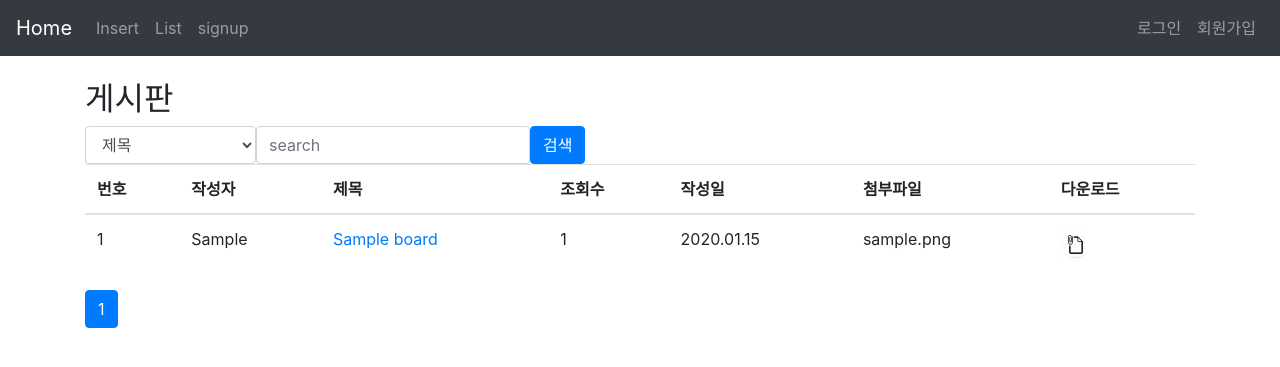
After one commit to Cofe1230/DjangoWork, a Django app: page / in a window 1280 px wide. The commit adds this page. Shown: the top 367 px of the page. Run offline with Django 4.2, Linux system fonts and the light colour scheme; tables that the repository leaves empty hold one stand-in row (values such as "Sample post"); some libraries are stand-ins or nearby versions.

Commit message:
django login

```diff
--- a/Django/myDjango02/myDjango02/settings.py
+++ b/Django/myDjango02/myDjango02/settings.py
@@ -127,3 +127,7 @@ STATICFILES_DIRS = [
 # https://docs.djangoproject.com/en/4.2/ref/settings/#default-auto-field
 
 DEFAULT_AUTO_FIELD = 'django.db.models.BigAutoField'
+
+# 로그인 성공 후 이동하는 URL
+LOGIN_REDIRECT_URL='/'
+LOGOUT_REDIRECT_URL ='/'
--- a/Django/myDjango02/myDjango02/urls.py
+++ b/Django/myDjango02/myDjango02/urls.py
@@ -17,10 +17,18 @@ Including another URLconf
 from django.contrib import admin
 from django.urls import path
 from myapp02 import views
+from django.contrib.auth import views as auth_views
 
 urlpatterns = [
+    path('',views.boardlist),
     path('admin/', admin.site.urls),
     path('write_form/', views.write_form),
+    path('boardlist/', views.boardlist),
+    path('board/<int:board_id>/', views.detail),
     path('insert/', views.insert),
     path('signup/', views.signup),
+    path('login/',
+         auth_views.LoginView.as_view(template_name='common/login.html'),
+         name='login'),
+    path('logout/',auth_views.LogoutView.as_view(), name='logout')
 ]
--- a/Django/myDjango02/myapp02/templates/base.html
+++ b/Django/myDjango02/myapp02/templates/base.html
@@ -12,19 +12,34 @@
 <body>
   <nav class="navbar navbar-expand-sm bg-dark navbar-dark">
     <!-- Brand/logo -->
-    <a class="navbar-brand" href="#">Logo</a>
+    <a class="navbar-brand" href="/">Home</a>
 
     <!-- Links -->
-    <ul class="navbar-nav">
+    <ul class="navbar-nav mr-auto">
       <li class="nav-item">
         <a class="nav-link" href="/write_form">Insert</a>
       </li>
       <li class="nav-item">
-        <a class="nav-link" href="/list">List</a>
+        <a class="nav-link" href="/boardlist">List</a>
       </li>
       <li class="nav-item">
         <a class="nav-link" href="/signup">signup</a>
       </li>
+    </ul>
+
+    <ul class="navbar-nav">
+      {% if user.is_authenticated %}
+      <li class="nav-item">
+        <a class="nav-link" href="/logout">로그아웃({{user.username}})</a>
+      </li>
+      {% else %}
+      <li class="nav-item">
+        <a class="nav-link" href="/login">로그인</a>
+      </li>
+      <li class="nav-item">
+        <a class="nav-link" href="/signup">회원가입</a>
+      </li>
+      {% endif %}
     </ul>
   </nav>
   <br/>
--- /dev/null
+++ b/Django/myDjango02/myapp02/templates/board/boardlist.html
@@ -0,0 +1,68 @@
+{% extends 'base.html'%}
+{% load static %}
+
+{% block content %}
+<div class="container">
+  <h2>게시판</h2>
+    <form class="form-inline" action="/boardlist" method="get">
+      <select class="form-control" name="field" id="field">
+        <option value="title">제목</option>
+        <option value="writer">작성자</option>
+        <option value="content">내용</option>
+        <option value="all">제목+작성자+내용</option>
+      </select>
+      <input class="form-control" type="text" name="word" placeholder="search"/>
+      <input type="submit" class="btn btn-primary" value="검색"/>
+    </form>
+  <table class="table">
+    <thead>
+      <tr>
+        <th>번호</th>
+        <th>작성자</th>
+        <th>제목</th>
+        <th>조회수</th>
+        <th>작성일</th>
+        <th>첨부파일</th>
+        <th>다운로드</th>
+      </tr>
+    </thead>
+    <tbody>
+      {% for board in boardList%}
+      <tr>
+        <td>{{board.id}}</td>
+        <td>{{board.writer}}</td>
+        <td><a href="/board/{{board.id}}">{{board.title}}</a></td>
+        <td>{{board.hit}}</td>
+        <td>{{board.post_date|date:'Y.m.d'}}</td>
+        <td>{{board.filename}}</td>
+        <td>
+          {% if board.filesize > 0%}
+            <img src="{% static 'images/file.jpg' %}">
+          {% endif%}
+        </td>
+      </tr>
+      {% endfor%}
+    </tbody>
+  </table>
+</div>
+<div class="container">
+  <ul class="pagination">
+    <!-- 이전 -->
+    {% if startPage > blockPage %}
+      <li class="page-item"><a class="page-link" href='?page={{ startPage|add:-3}}&field={{field}}&word={{word}}'>이전</a></li>
+    {% endif %}
+    <!-- 페이지번호 -->
+    {% for i in range %}
+      {% if i == currentPage %}
+      <li class="page-item active"><a class="page-link" href="?page={{i}}&field={{field}}&word={{word}}">{{i}}</a></li>
+      {% else %}
+      <li class="page-item"><a class="page-link" href="?page={{i}}&field={{field}}&word={{word}}">{{i}}</a></li>
+      {% endif %}
+    {% endfor %}
+    {% if endPage < totPage %}
+      <li class="page-item"><a class="page-link" href='?page={{ endPage|add:1 }}&field={{field}}&word={{word}}'>다음</a></li>
+    {% endif %}
+  </ul>
+</div>
+
+{% endblock%}
--- a/Django/myDjango02/myapp02/views.py
+++ b/Django/myDjango02/myapp02/views.py
@@ -1,7 +1,10 @@
 from django.shortcuts import render, redirect
 from django.views.decorators.csrf import csrf_exempt
 from myapp02.models import Board
+from django.db.models import Q
 from .form import UserForm
+
+import math
 
 # Create your views here.
 
@@ -49,3 +52,71 @@ def insert(request):
   dto.save()
 
   return redirect("/write_form/")
+
+#boardlist
+def boardlist(request):
+  page = request.GET.get('page',1)
+  word = request.GET.get('word','')
+  field = request.GET.get('field','title')
+
+  #count
+  #Q연산자
+  if field == 'all':
+    boardCount = Board.objects.filter(Q(writer__contains=word)|
+                                      Q(title__contains=word)|
+                                      Q(writer__contains=word)).count()
+  elif field == 'write':
+    boardCount = Board.objects.filter(Q(writer__contains=word)).count()
+  elif field == 'title':
+    boardCount = Board.objects.filter(Q(title__contains=word)).count()
+  elif field == 'content':
+    boardCount = Board.objects.filter(Q(content__contains=word)).count()
+  else :
+    boardCount = Board.objects.all().count
+
+  #page
+  ### 123 [다음] | [이전]456[다음] | [이전]78
+  pageSize = 5
+  blockPage = 3
+  currentPage = int(page)
+  totPage = math.ceil(boardCount/pageSize) #총 페이지 수
+  startPage = math.floor((currentPage-1)/blockPage)*blockPage+1
+  endPage = startPage + blockPage -1
+  if endPage > totPage :
+    endPage = totPage
+
+  start = (currentPage-1)*pageSize
+
+  #내용
+  if field == 'all':
+    boardList = Board.objects.filter(Q(writer__contains=word)|
+                                      Q(title__contains=word)|
+                                      Q(writer__contains=word)).order_by('-id')[start:start+pageSize]
+  elif field == 'write':
+    boardList = Board.objects.filter(Q(writer__contains=word)).order_by('-id')[start:start+pageSize]
+  elif field == 'title':
+    boardList = Board.objects.filter(Q(title__contains=word)).order_by('-id')[start:start+pageSize]
+  elif field == 'content':
+    boardList = Board.objects.filter(Q(content__contains=word)).order_by('-id')[start:start+pageSize]
+  else :
+    boardList = Board.objects.all().order_by('-idx')[start:start+pageSize]
+
+  context={'boardList':boardList,
+           'boardCount':boardCount,
+           'field':field,
+           'word':word,
+           'startPage':startPage,
+           'endPage' : endPage,
+           'totPage' : totPage,
+           'blockPage':blockPage,
+           'range' : range(startPage,endPage+1),
+           'currentPage' : currentPage}
+
+  return render(request,'board/boardlist.html',context)
+
+#board detail
+def detail(request, board_id):
+  board = Board.objects.get(id = board_id)
+  board.hit_up()
+  board.save()
+  return render(request,'board/detail.html',{'board':board})
```
Also changed, not shown: Django/myDjango02/myapp02/templates/board/detail.html (added, +33 -0 lines), Django/myDjango02/myapp02/templates/common/login.html (added, +22 -0 lines).
